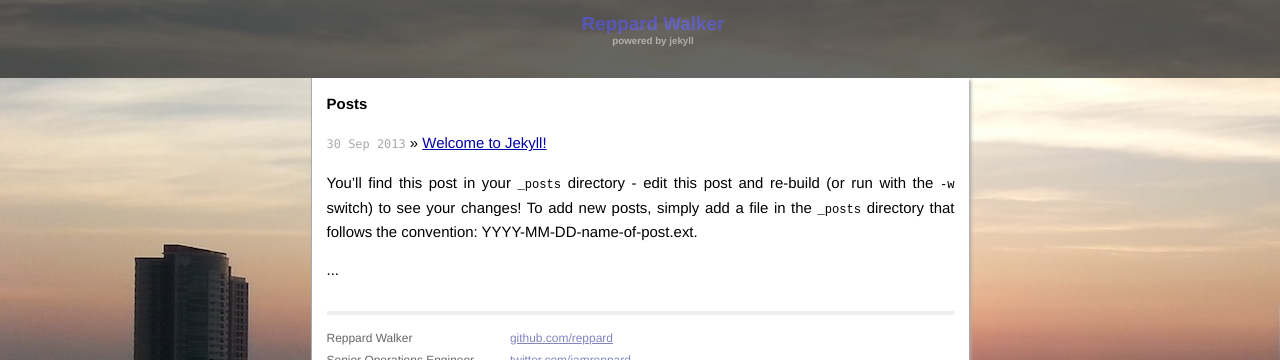
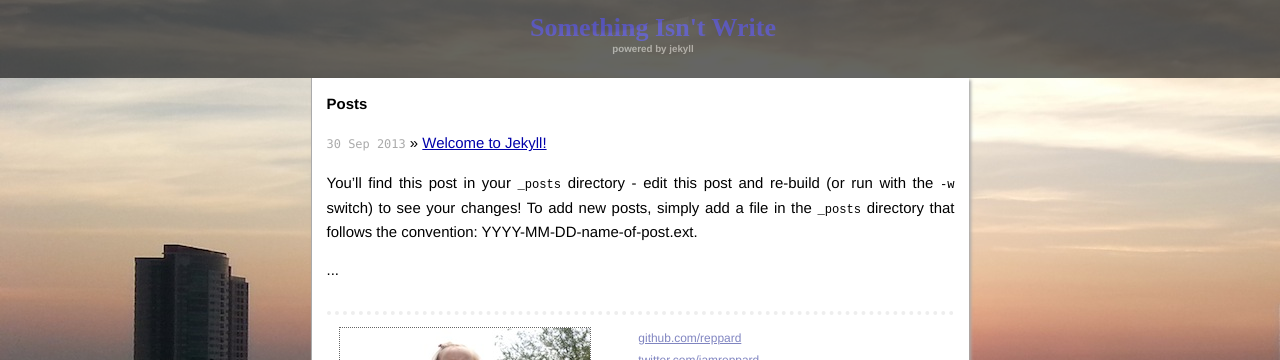
Before and after one commit to reppard/jekyll-blog, a Jekyll site: the page built from index.html, in a window 1280 px wide, cut to the strip 0-360 px from the top of the page. Built offline with Jekyll 4.4.1, drawn with Linux system fonts in a browser that asks for light colours; some web fonts are replaced; Markdown is read by kramdown in place of the engine named in the settings.

Commit message:
Styling WIP - Added avatar

```diff
--- a/_config.yml
+++ b/_config.yml
@@ -1,3 +1,3 @@
-name: Reppard Walker
+name: "Something Isn't Write"
 markdown: redcarpet
 pygments: true
--- a/_layouts/default.html
+++ b/_layouts/default.html
@@ -11,6 +11,7 @@
 
         <!-- Custom CSS -->
         <link rel="stylesheet" href="/css/main.css">
+        <link href='http://fonts.googleapis.com/css?family=Seaweed+Script' rel='stylesheet' type='text/css'>
 
     </head>
     <body>
@@ -25,6 +26,7 @@
 
           <div class="footer">
             <div class="contact">
+              <img class="avatar" src="images/avatar.jpg"/>
               <p>
                 Reppard Walker<br />
                 Senior Operations Engineer<br />
--- a/css/main.css
+++ b/css/main.css
@@ -51,6 +51,11 @@
   font-size: 80%;
 }
 
+.avatar {
+  border: dotted 1px;
+  margin: 1em;
+}
+
 /*****************************************************************************/
 /*
 /* Site
@@ -80,7 +85,8 @@
   margin-right:auto;
   margin-left:auto;
   width:11em;
-  font-size:145%;
+  font-size:200%;
+  font-family: 'Seaweed Script', cursive;
   text-decoration: none;
 }
 
@@ -129,7 +135,7 @@
 .site .footer {
   font-size: 80%;
   color: #666;
-  border-top: 4px solid #eee;
+  border-top: 4px dotted #eee;
   margin-top: 2em;
   overflow: hidden;
 }
--- a/index.html
+++ b/index.html
@@ -1,6 +1,6 @@
 ---
 layout: default
-title: Reppard Walker
+title: Something Isn't Write
 ---
 
 <div id="home">
```
Also changed, not shown: images/avatar.jpg (added).
